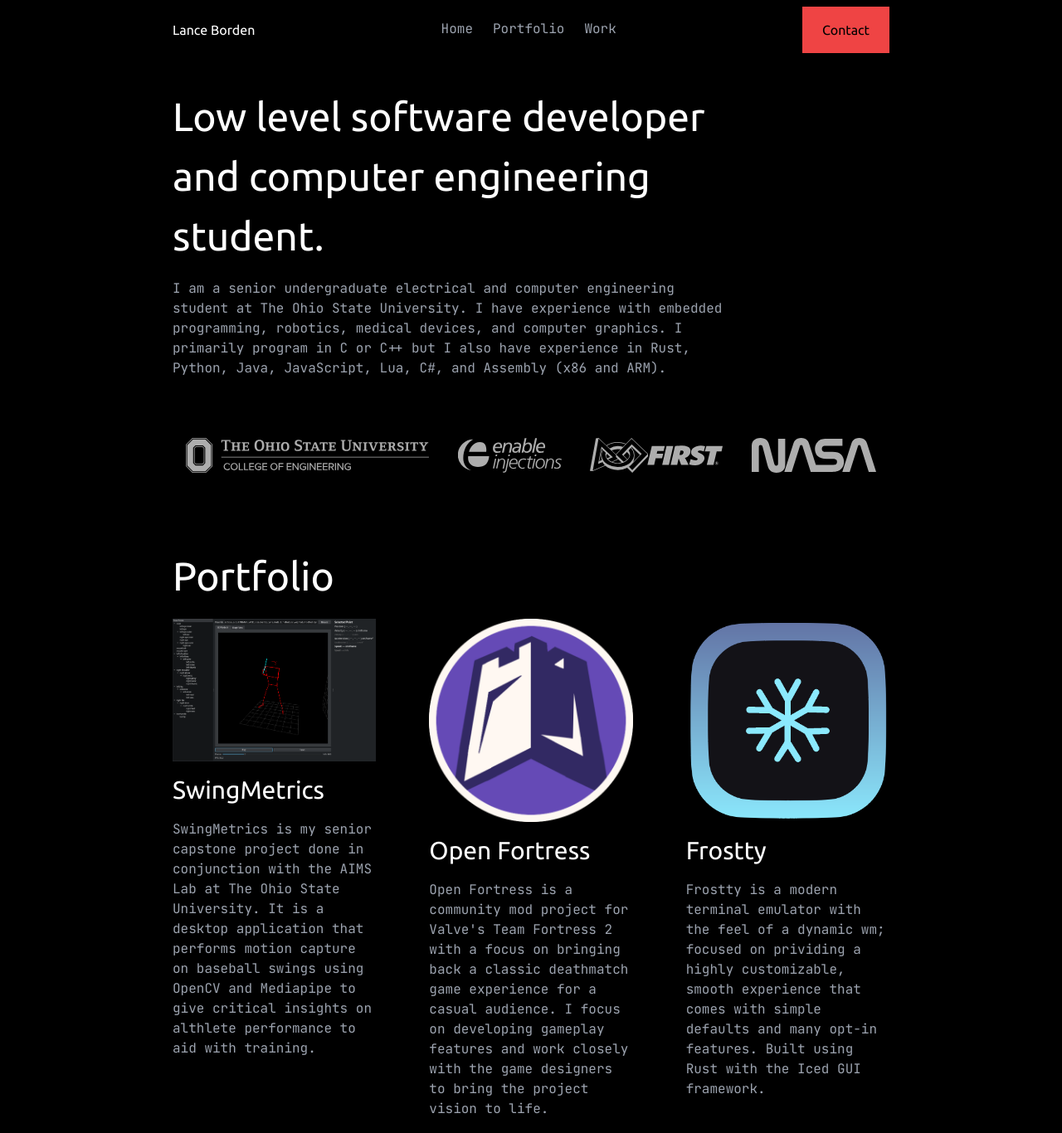
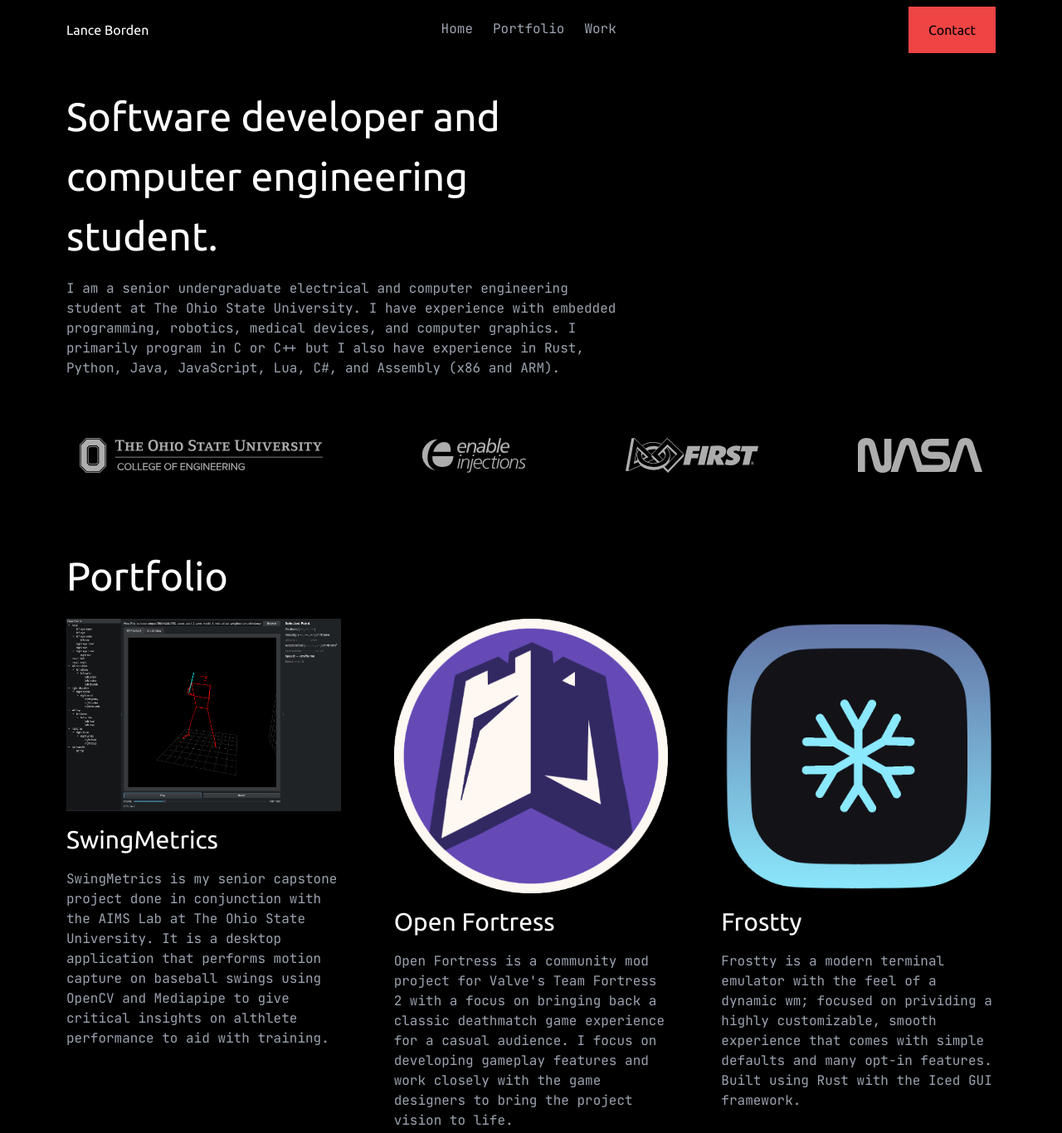
Before and after one commit to BanceDev/bancedev.github.io, a website: page index.html in a window 1280 px wide. Shown: the top 1366 px of the page at 83% size. Drawn offline with nearby package versions, Linux system fonts and the light colour scheme.

Commit message:
update width

```diff
--- a/index.html
+++ b/index.html
@@ -16,7 +16,7 @@
   </head>
   <body id="home" x-data="portfolio" class="bg-black font-body">
     <div class="sticky top-0 bg-black">
-      <header class="max-w-4xl mx-auto py-2 lg:px-4">
+      <header class="max-w-6xl mx-auto py-2 lg:px-4">
         <nav class="flex justify-between items-center text-white px-4 lg:px-0">
           <h2 class="font-heading" x-text="title"></h2>
           <button  @click="handleNav" class="text-white w-10 h-10 relative focus:outline-none bg-black inline-block lg:hidden">
@@ -54,12 +54,12 @@
       </header>
     </div>
     <main>
-      <section class="max-w-4xl mx-auto pt-8 px-4">
+      <section class="max-w-6xl mx-auto pt-8 px-4">
         <div class="text-gray-400 max-w-2xl">
           <h1
-            class="text-4xl lg:text-5xl text-white font-heading lg:leading-normal"
+            class="text-6xl lg:text-5xl text-white font-heading lg:leading-normal"
           >
-            Low level software developer and computer engineering student.
+            Software developer and computer engineering student.
           </h1>
           <p class="pt-4">
             I am a senior undergraduate electrical and computer engineering student at
@@ -76,9 +76,9 @@
           </template>
         </div>
       </section>
-      <section class="max-w-4xl mx-auto px-4 pb-14">
+      <section class="max-w-6xl mx-auto px-4 pb-14">
           <h1
-            id="portfolio" class="text-4xl lg:text-5xl text-white font-heading py-4 lg:leading-normal"
+            id="portfolio" class="text-6xl lg:text-5xl text-white font-heading py-4 lg:leading-normal"
           >
             Portfolio
           </h1>
@@ -98,9 +98,9 @@
         </div>
       </section>
       <section id="work" class="bg-zinc-800">
-        <div class="max-w-4xl mx-auto py-14 px-4 pb-14">
+        <div class="max-w-6xl mx-auto py-14 px-4 pb-14">
           <h1
-            class="text-4xl lg:text-5xl text-white font-heading py-4 lg:leading-normal"
+            class="text-6xl lg:text-5xl text-white font-heading py-4 lg:leading-normal"
           >
             Work
           </h1>
@@ -117,7 +117,7 @@
           </div>
         </div>
       </section>
-      <section class="max-w-4xl mx-auto px-4 py-14">
+      <section class="max-w-6xl mx-auto px-4 py-14">
         <div class="grid lg:grid-cols-2 gap-16">
           <div class="text-gray-400">
             <h2 class="font-heading text-white text-3xl py-4">
@@ -140,7 +140,7 @@
     </main>
     <footer class="bg-zinc-800">
       <div
-        class="max-w-4xl mx-auto px-4 py-8 flex justify-between items-center"
+        class="max-w-6xl mx-auto px-4 py-8 flex justify-between items-center"
       >
         <h2 class="font-heading text-white" x-text="title"></h2>
         <div>
```
Also changed, not shown: style.css.
